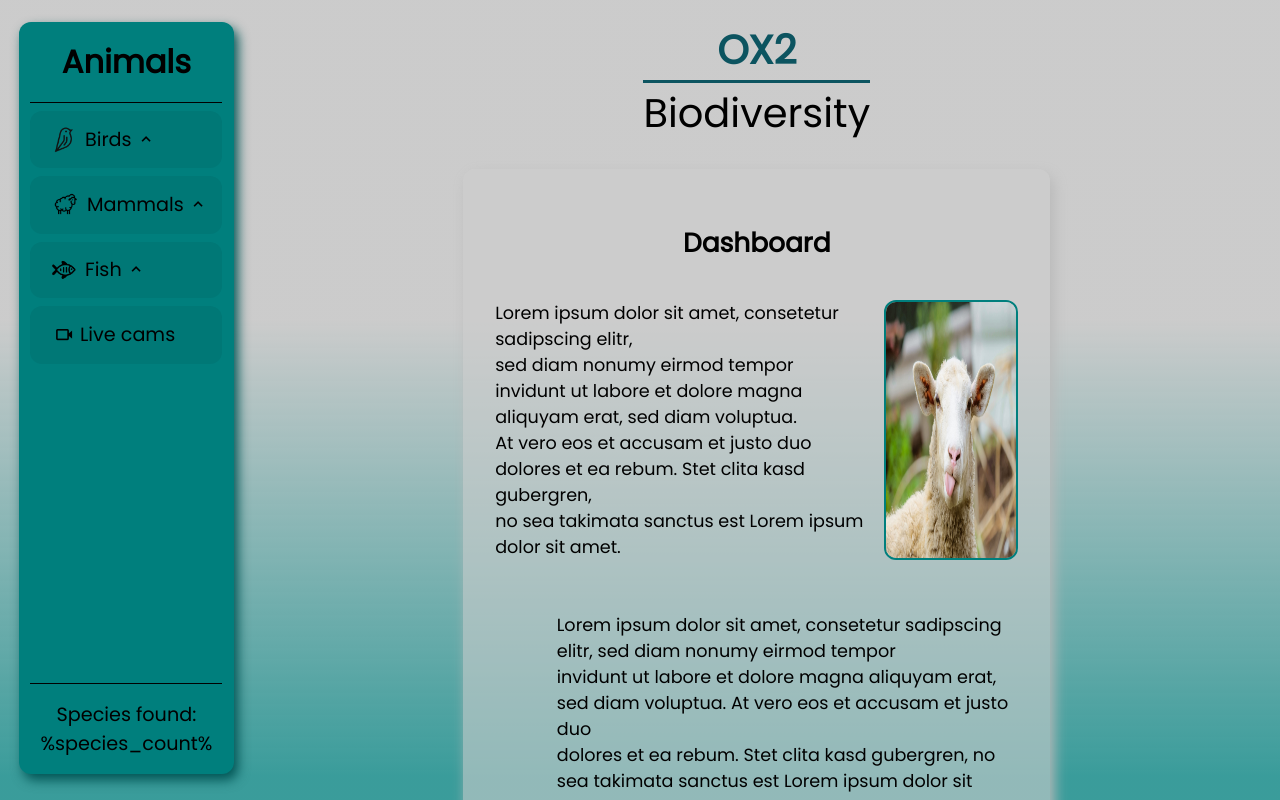
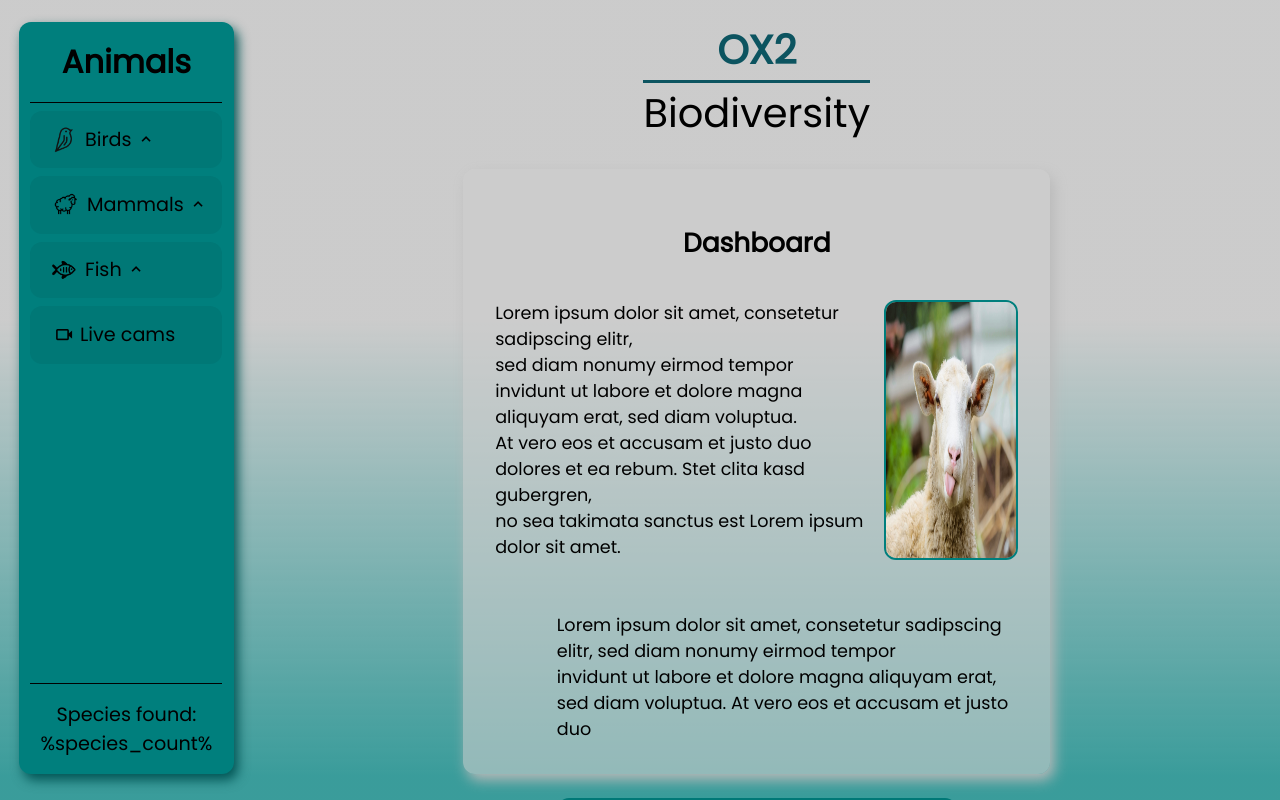
Before and after one commit to cide0/school-project, an Angular app in the folder code/public/app/: page / in a window 1280 px wide. Shown: the top 800 px of the page. Built offline with nearby package versions, Linux system fonts and the light colour scheme.

Commit message:
Deleted text

```diff
--- a/code/public/app/src/app/homepage/dashboard/dashboard.component.html
+++ b/code/public/app/src/app/homepage/dashboard/dashboard.component.html
@@ -17,10 +17,6 @@
     <div id="textBox">
       Lorem ipsum dolor sit amet, consetetur sadipscing elitr, sed diam nonumy eirmod tempor<br>
       invidunt ut labore et dolore magna aliquyam erat, sed diam voluptua. At vero eos et accusam et justo duo<br>
-      dolores et ea rebum. Stet clita kasd gubergren, no sea takimata sanctus est Lorem ipsum dolor sit amet.<br>
-      Lorem ipsum dolor sit amet, consetetur sadipscing elitr, sed diam nonumy eirmod tempor invidunt ut labore<br>
-      et dolore magna aliquyam erat, sed diam voluptua. At vero eos et accusam et justo duo dolores et ea rebum.<br>
-      Stet clita kasd gubergren, no sea takimata sanctus est Lorem ipsum dolor sit amet.
     </div>
   </div>
 </div>
```
